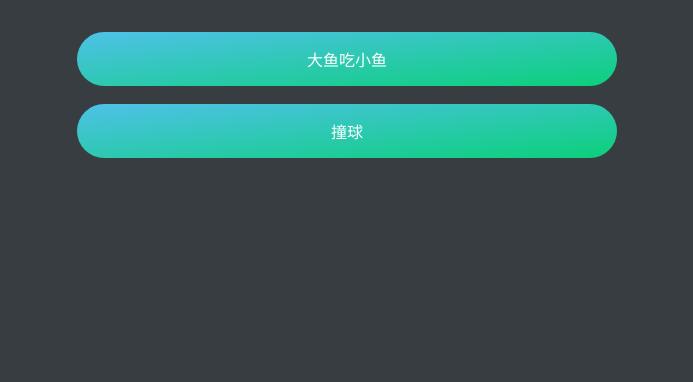
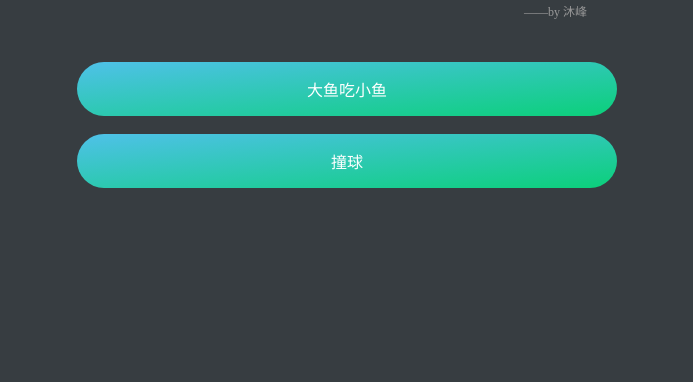
Before and after one commit to artskin/phaser_eatBall, a website: page index.html in a window 1280 px wide. Shown: the part 448-830 px from the top of the page, without its empty margins (293-986 px from the left). Drawn offline with Linux system fonts and the light colour scheme.

Commit message:
screen auto

```diff
--- a/index.html
+++ b/index.html
@@ -43,6 +43,7 @@
 		}
 		.gamelist{padding: 30px;}
 		.gamelist a{display: block;padding: 15px 30px;border-radius: 50px;}
+		.info{text-align: right;color: #999;padding: 0 60px;font-size: 12px;}
 		.hide{display: none;}
 		@media screen and (min-width: 420px){
 			.logo{padding: 70px 15px 50px;}
@@ -53,7 +54,7 @@
 	<div class="wrap">
 		<div class="logo"><img src="./src/assets/logo.png?v=1.0" width="42%" alt="phaser logo"></div>
 		<h1 class="h1">phaser引擎实战</h1>
-		<p class="hide">h5游戏学习</p>
+		<p class="info">——by 沐峰</p>
 		<ul class="gamelist">
 			<a class="btn" href="./src/index.html">大鱼吃小鱼</a>
 			<br>
```
